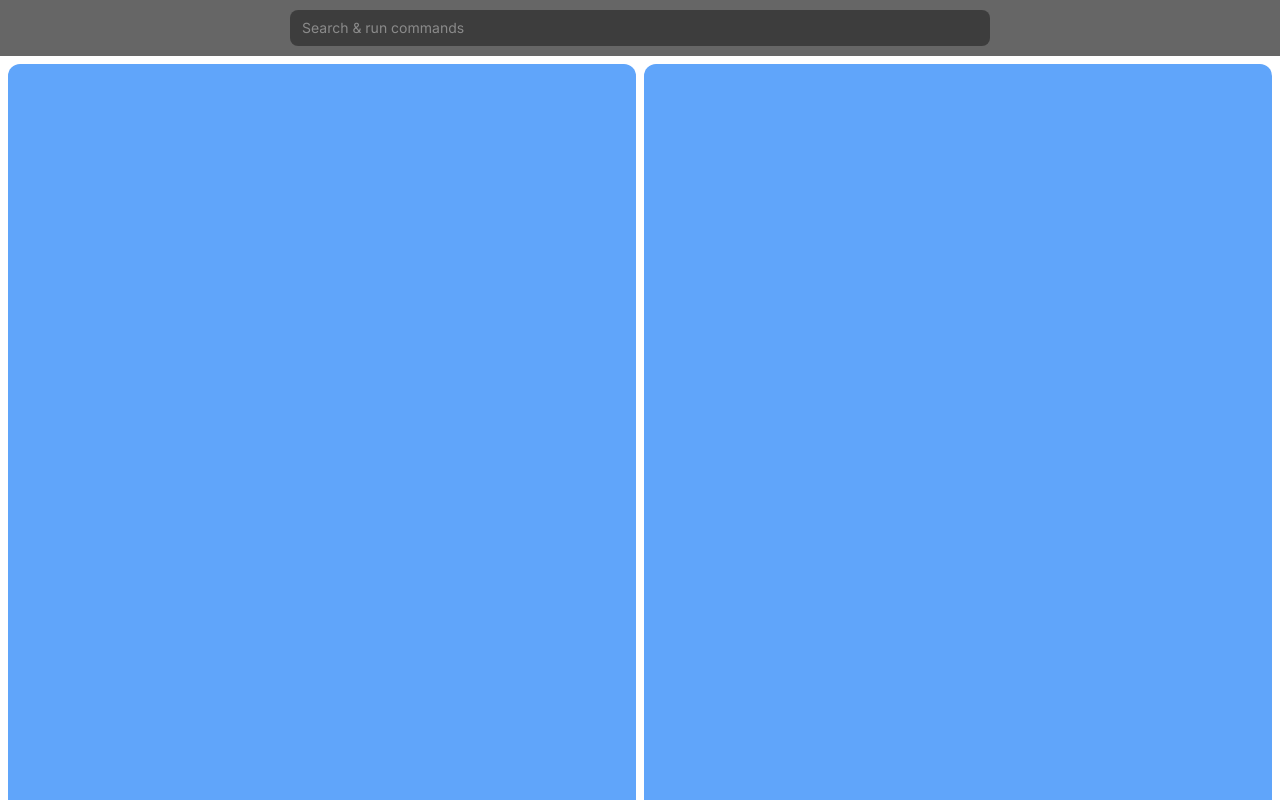
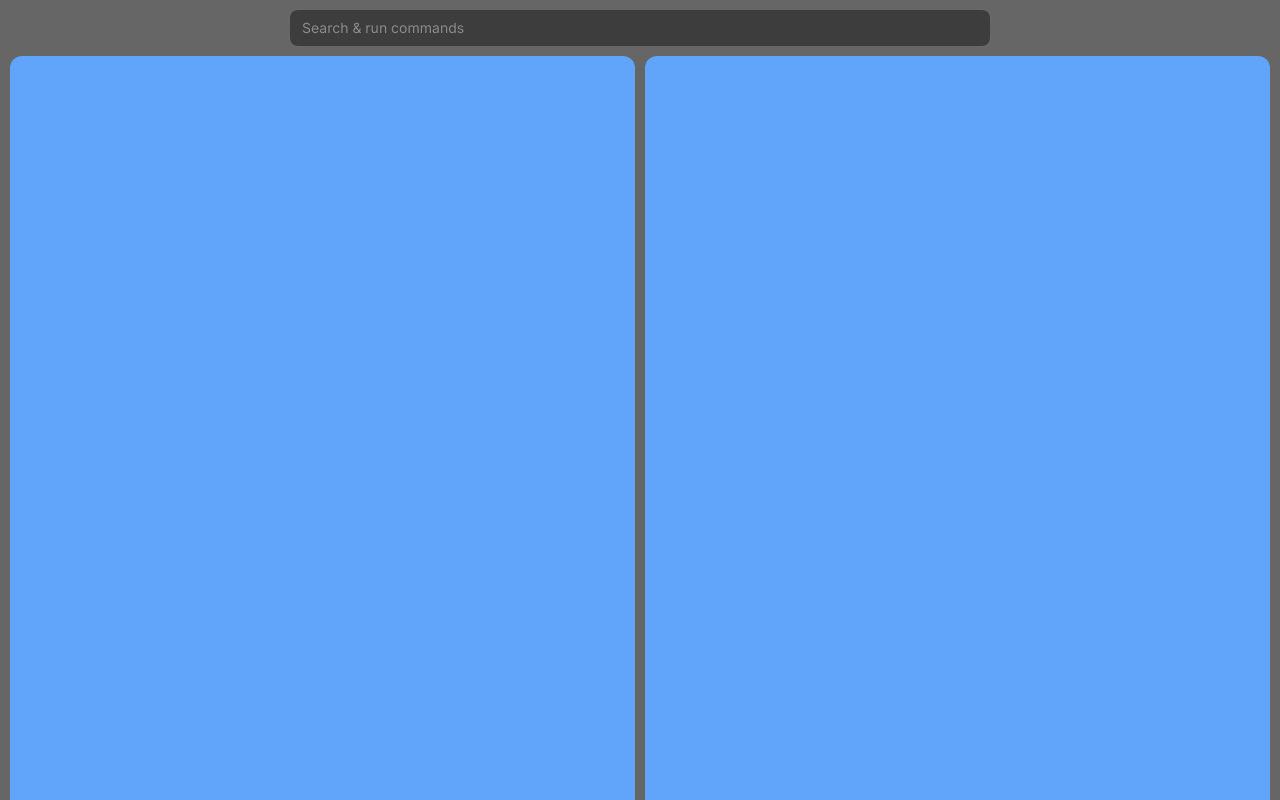
Before and after one commit to Raghav-45/movieflix, a Next.js app: page / in a window 1280 px wide. Shown: the top 800 px of the page. Built offline with nearby package versions, Linux system fonts and the light colour scheme.

Commit message:
Update page.tsx

```diff
--- a/app/page.tsx
+++ b/app/page.tsx
@@ -4,18 +4,21 @@ import Image from 'next/image'
 export default function Home() {
   return (
     <div>
-      <div className='flex h-14 w-full bg-black/60'>
-        <div className='mr-auto order-first'></div>
-        {/* <div className='flex-auto max-w-[700px] bg-white items-center rounded-xl my-2.5'> */}
-          <Input className='flex-auto h-auto max-w-[700px] bg-black/40 text-white !placeholder-white/40 items-center rounded-lg m-2.5 border-hidden focus-visible:outline-none focus-visible:ring-0 focus-visible:ring-offset-0' placeholder='Search & run commands' />
-        {/* </div> */}
-        <div className='ml-auto order-last'></div>
+      <div className='sticky top-0'>
+        <div className='flex h-14 w-full bg-[#666]'>
+          <div className='mr-auto order-first'></div>
+          {/* <div className='flex-auto max-w-[700px] bg-white items-center rounded-xl my-2.5'> */}
+            <Input className='flex-auto h-auto max-w-[700px] bg-black/40 text-white !placeholder-white/40 items-center rounded-lg m-2.5 border-hidden focus-visible:outline-none focus-visible:ring-0 focus-visible:ring-offset-0' placeholder='Search & run commands' />
+          {/* </div> */}
+          <div className='ml-auto order-last'></div>
+        </div>
       </div>
 
       {/* <div className='flex'>
         <img className='flex-none w-full aspect-[1/2]' src='https://www.w3schools.com/tags/img_girl.jpg'></img>
       </div> */}
-      <div className="grid grid-cols-2 gap-2 p-2">
+      {/* <div className="grid grid-cols-2 gap-2.5 px-2.5 bg-gradient-to-b from-black/60 to-black/30"> */}
+      <div className="grid grid-cols-2 gap-2.5 px-2.5 bg-gradient-to-b from-black/60 from-50% via-black/60 via-80%">
         <div className='flex-none w-full aspect-[27/41] rounded-xl overflow-hidden bg-blue-400'>
           {/* <img className='h-full w-full' src='https://www.w3schools.com/tags/img_girl.jpg'></img> */}
         </div>
@@ -28,6 +31,19 @@ export default function Home() {
         <div className='flex-none w-full aspect-[27/41] rounded-xl overflow-hidden bg-blue-400'>
           {/* <img className='h-full w-full' src='https://www.w3schools.com/tags/img_girl.jpg'></img> */}
         </div>
+        <div className='flex-none w-full aspect-[27/41] rounded-xl overflow-hidden bg-blue-400'>
+          {/* <img className='h-full w-full' src='https://www.w3schools.com/tags/img_girl.jpg'></img> */}
+        </div>
+        <div className='flex-none w-full aspect-[27/41] rounded-xl overflow-hidden bg-blue-400'>
+          {/* <img className='h-full w-full' src='https://www.w3schools.com/tags/img_girl.jpg'></img> */}
+        </div>
+        <div className='flex-none w-full aspect-[27/41] rounded-xl overflow-hidden bg-blue-400'>
+          {/* <img className='h-full w-full' src='https://www.w3schools.com/tags/img_girl.jpg'></img> */}
+        </div>
+        <div className='flex-none w-full aspect-[27/41] rounded-xl overflow-hidden bg-blue-400'>
+          {/* <img className='h-full w-full' src='https://www.w3schools.com/tags/img_girl.jpg'></img> */}
+        </div>
+        <div className='pb-[170px]'></div>
       </div>
     </div>
   )
```
